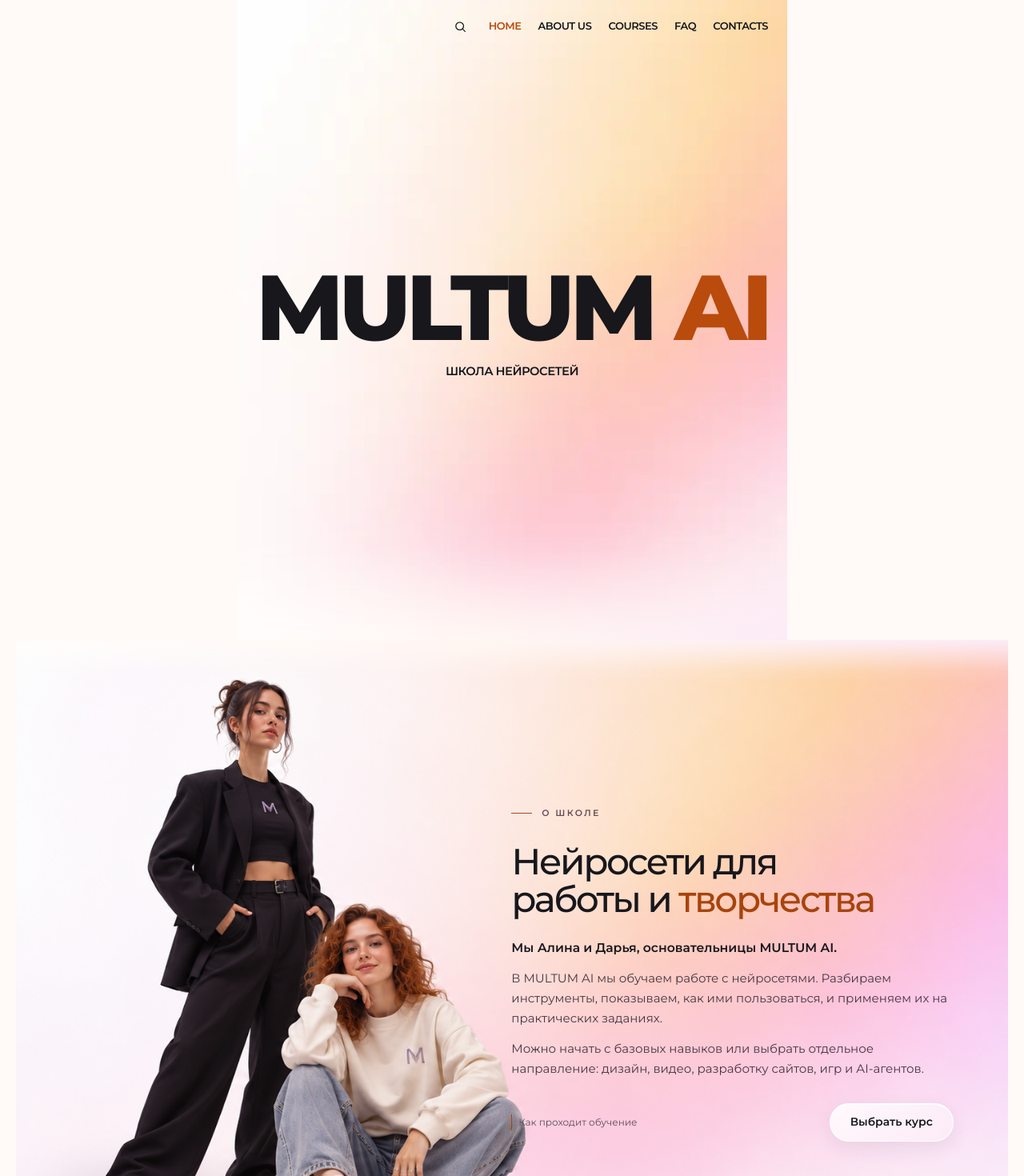
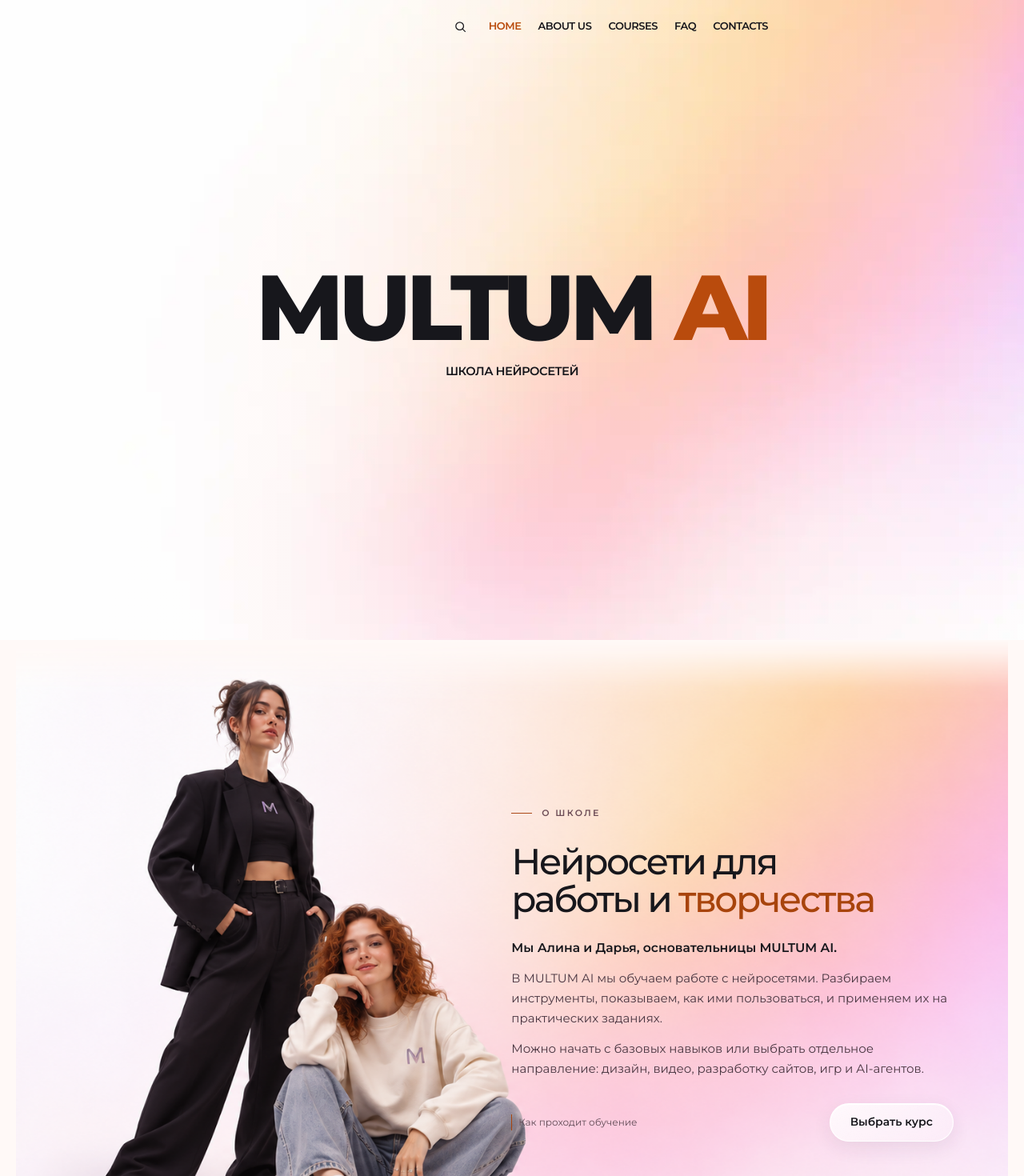
Before and after one commit to fuks19200-ctrl/09, a Next.js app: page / in a window 1280 px wide. Shown: the top 1470 px of the page at 80% size. Built offline with nearby package versions, Linux system fonts and the light colour scheme.

Commit message:
Unify all site sections on one continuous pastel canvas

```diff
--- a/app/globals.css
+++ b/app/globals.css
@@ -292,33 +292,47 @@ body:has(.home-page) { overflow-x: hidden; overflow-y: auto; }
 input, select, textarea { font-family: var(--font-montserrat), sans-serif; }
 
 
-/* Seamless home-to-about transition: both sides share a softly feathered pastel edge. */
-.home-page {
-  --section-blend: linear-gradient(90deg, #fffdfc 0%, #fff6f2 47%, #fcebf6 100%);
+/* Continuous pastel canvas shared by every route and section. */
+html { background: #fff9f7; }
+body { background: transparent; isolation: isolate; }
+body::before {
+  content: "";
+  position: fixed;
+  inset: 0;
+  z-index: -1;
+  pointer-events: none;
+  background: linear-gradient(115deg, rgba(255,255,255,.12), rgba(255,250,248,.08)), url('/images/multum-background.webp') center / cover no-repeat;
 }
-.home-hero::after,
-.home-about .about-hero::before {
+.site-background,
+.site-background.home-page,
+.site-background.about-page,
+.home-hero,
+.home-about,
+.about-details {
+  background: transparent;
+}
+/* Fade the existing portrait artwork into the shared canvas, not into a solid strip. */
+.about-hero {
+  isolation: isolate;
+  background: none;
+}
+.about-hero::before {
   content: "";
   position: absolute;
-  left: 0;
-  right: 0;
-  z-index: 0;
+  inset: 0;
+  z-index: -1;
   pointer-events: none;
-  background: var(--section-blend);
+  background: url('/images/%D0%A1%D1%82%D0%B8%D0%BB%D1%8C%D0%BD%D1%8B%D0%B8%CC%86%20%D0%B4%D1%83%D1%8D%D1%82%20%D0%B2%20%D1%81%D0%BE%D0%B2%D1%80%D0%B5%D0%BC%D0%B5%D0%BD%D0%BD%D0%BE%D0%B8%CC%86%20%D1%83%D0%BB%D0%B8%D1%87%D0%BD%D0%BE%D0%B8%CC%86%20%D0%BE%D0%B4%D0%B5%D0%B6%D0%B4%D0%B5.png') left center / cover no-repeat;
+  -webkit-mask-image: linear-gradient(to bottom, transparent 0%, rgba(0,0,0,.16) 2%, rgba(0,0,0,.5) 4.5%, rgba(0,0,0,.9) 7.5%, #000 10%, #000 89%, rgba(0,0,0,.84) 92%, rgba(0,0,0,.38) 96%, transparent 100%);
+  mask-image: linear-gradient(to bottom, transparent 0%, rgba(0,0,0,.16) 2%, rgba(0,0,0,.5) 4.5%, rgba(0,0,0,.9) 7.5%, #000 10%, #000 89%, rgba(0,0,0,.84) 92%, rgba(0,0,0,.38) 96%, transparent 100%);
 }
-.home-hero::after {
-  bottom: 0;
-  height: clamp(100px, 19vh, 210px);
-  -webkit-mask-image: linear-gradient(to bottom, transparent 0%, rgba(0,0,0,.12) 25%, rgba(0,0,0,.65) 70%, #000 100%);
-  mask-image: linear-gradient(to bottom, transparent 0%, rgba(0,0,0,.12) 25%, rgba(0,0,0,.65) 70%, #000 100%);
+.about-hero-copy { position: relative; z-index: 1; }
+@media (max-width: 950px), (max-aspect-ratio: 3/2) {
+  .about-hero { background: none; }
+  .about-hero::before {
+    inset: 0 0 auto;
+    height: clamp(300px,68vw,540px);
+    background-size: auto 100%;
+    background-position: left top;
+  }
 }
-.home-about .about-hero::before {
-  top: 0;
-  height: clamp(32px, 4.2vw, 84px);
-  -webkit-mask-image: linear-gradient(to bottom, #000 0%, rgba(0,0,0,.72) 25%, rgba(0,0,0,.16) 70%, transparent 100%);
-  mask-image: linear-gradient(to bottom, #000 0%, rgba(0,0,0,.72) 25%, rgba(0,0,0,.16) 70%, transparent 100%);
-}
-.home-about .about-hero-copy { position: relative; z-index: 1; }
-@media (max-width: 950px), (max-aspect-ratio: 3/2) {
-  .home-about .about-hero::before { height: clamp(20px, 4vw, 40px); }
-}
```
